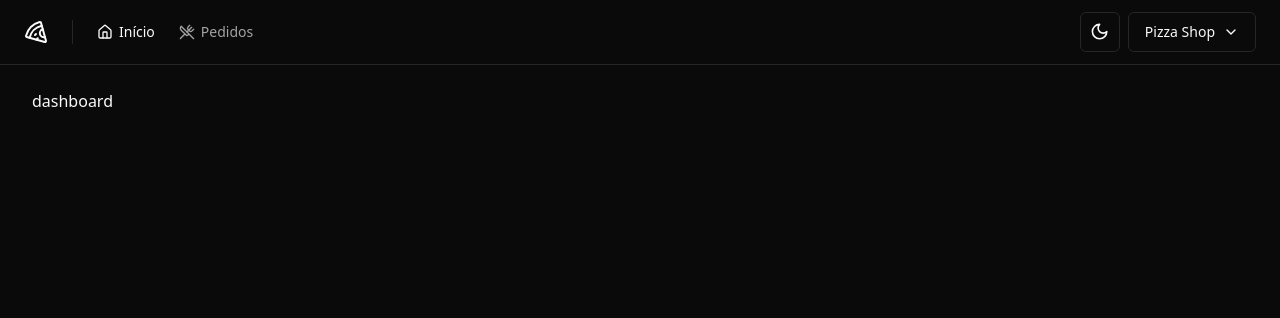
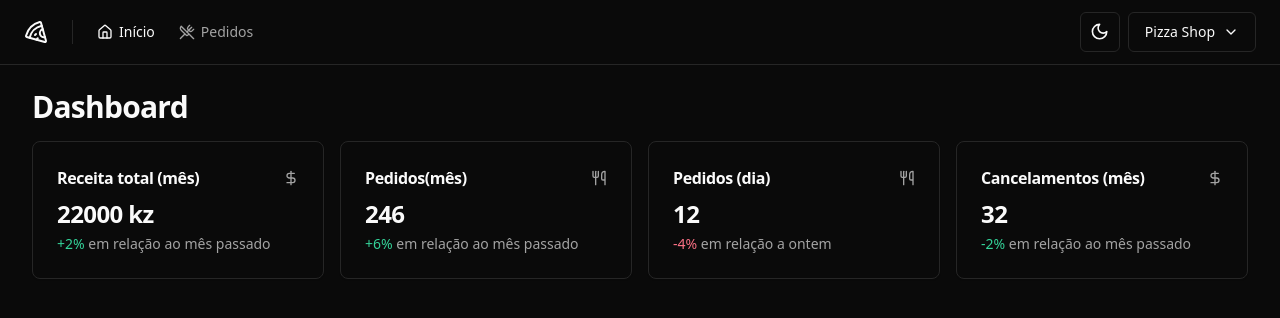
Before and after one commit to Jecilia/pizza-shop-web, a React (Vite) app: page / in a window 1280 px wide. Shown: the top 318 px of the page. Built offline with nearby package versions, Linux system fonts and the light colour scheme.

Commit message:
Page: Dashboard

```diff
--- /dev/null
+++ b/src/components/ui/card.tsx
@@ -0,0 +1,79 @@
+import * as React from "react"
+
+import { cn } from "@/lib/utils"
+
+const Card = React.forwardRef<
+  HTMLDivElement,
+  React.HTMLAttributes<HTMLDivElement>
+>(({ className, ...props }, ref) => (
+  <div
+    ref={ref}
+    className={cn(
+      "rounded-lg border bg-card text-card-foreground shadow-sm",
+      className
+    )}
+    {...props}
+  />
+))
+Card.displayName = "Card"
+
+const CardHeader = React.forwardRef<
+  HTMLDivElement,
+  React.HTMLAttributes<HTMLDivElement>
+>(({ className, ...props }, ref) => (
+  <div
+    ref={ref}
+    className={cn("flex flex-col space-y-1.5 p-6", className)}
+    {...props}
+  />
+))
+CardHeader.displayName = "CardHeader"
+
+const CardTitle = React.forwardRef<
+  HTMLParagraphElement,
+  React.HTMLAttributes<HTMLHeadingElement>
+>(({ className, ...props }, ref) => (
+  <h3
+    ref={ref}
+    className={cn(
+      "text-2xl font-semibold leading-none tracking-tight",
+      className
+    )}
+    {...props}
+  />
+))
+CardTitle.displayName = "CardTitle"
+
+const CardDescription = React.forwardRef<
+  HTMLParagraphElement,
+  React.HTMLAttributes<HTMLParagraphElement>
+>(({ className, ...props }, ref) => (
+  <p
+    ref={ref}
+    className={cn("text-sm text-muted-foreground", className)}
+    {...props}
+  />
+))
+CardDescription.displayName = "CardDescription"
+
+const CardContent = React.forwardRef<
+  HTMLDivElement,
+  React.HTMLAttributes<HTMLDivElement>
+>(({ className, ...props }, ref) => (
+  <div ref={ref} className={cn("p-6 pt-0", className)} {...props} />
+))
+CardContent.displayName = "CardContent"
+
+const CardFooter = React.forwardRef<
+  HTMLDivElement,
+  React.HTMLAttributes<HTMLDivElement>
+>(({ className, ...props }, ref) => (
+  <div
+    ref={ref}
+    className={cn("flex items-center p-6 pt-0", className)}
+    {...props}
+  />
+))
+CardFooter.displayName = "CardFooter"
+
+export { Card, CardHeader, CardFooter, CardTitle, CardDescription, CardContent }
--- a/src/pages/app/dashboard.tsx
+++ /dev/null
@@ -1,10 +0,0 @@
-import { Helmet } from "react-helmet-async";
-
-export function Dashboard() {
-  return (
-    <>
-      <Helmet title="Dashboard" />
-      <h1>dashboard</h1>
-    </>
-  );
-}
--- /dev/null
+++ b/src/pages/app/dashboard/dashboard.tsx
@@ -0,0 +1,22 @@
+import { Helmet } from "react-helmet-async";
+import { MonthRevenueCard } from "./month-revenue-card";
+import { MonthOrdersAmoutCard } from "./month-orders-amount-card";
+import { DayOrdersAmountCard } from "./day-orders-amount-card";
+import { MonthCanceledOrdersAmountCard } from "./month-canceled-orders-amount-card";
+
+export function Dashboard() {
+  return (
+    <>
+      <Helmet title="Dashboard" />
+      <div className="flex flex-col gap-4">
+        <h1 className="text-3xl font-bold tracking-tight">Dashboard</h1>
+        <div className="grid grid-cols-4 gap-4">
+          <MonthRevenueCard />
+          <MonthOrdersAmoutCard />
+          <DayOrdersAmountCard />
+          <MonthCanceledOrdersAmountCard />
+        </div>
+      </div>
+    </>
+  );
+}
--- /dev/null
+++ b/src/pages/app/dashboard/day-orders-amount-card.tsx
@@ -0,0 +1,20 @@
+import { Card, CardHeader, CardTitle, CardContent } from "@/components/ui/card";
+import { Utensils } from "lucide-react";
+
+export function DayOrdersAmountCard() {
+  return (
+    <Card>
+      <CardHeader className="flex-row items-center justify-between space-y-0 pb-2">
+        <CardTitle className="text-base font-semibold">Pedidos (dia)</CardTitle>
+        <Utensils className="size-4 text-muted-foreground" />
+      </CardHeader>
+      <CardContent className="space-y-1">
+        <span className="text-2xl font-bold tracking-tight">12</span>
+        <p className="text-sm text-muted-foreground">
+          <span className="text-rose-500 dark:text-rose-400"> -4%</span> em
+          relação a ontem
+        </p>
+      </CardContent>
+    </Card>
+  );
+}
--- /dev/null
+++ b/src/pages/app/dashboard/month-canceled-orders-amount-card.tsx
@@ -0,0 +1,22 @@
+import { Card, CardHeader, CardTitle, CardContent } from "@/components/ui/card";
+import { DollarSign } from "lucide-react";
+
+export function MonthCanceledOrdersAmountCard() {
+  return (
+    <Card>
+      <CardHeader className="flex-row items-center justify-between space-y-0 pb-2">
+        <CardTitle className="text-base font-semibold">
+          Cancelamentos (mês)
+        </CardTitle>
+        <DollarSign className="size-4 text-muted-foreground" />
+      </CardHeader>
+      <CardContent className="space-y-1">
+        <span className="text-2xl font-bold tracking-tight">32</span>
+        <p className="text-sm text-muted-foreground">
+          <span className="text-emerald-500 dark:text-emerald-400">-2%</span> em
+          relação ao mês passado
+        </p>
+      </CardContent>
+    </Card>
+  );
+}
--- /dev/null
+++ b/src/pages/app/dashboard/month-orders-amount-card.tsx
@@ -0,0 +1,20 @@
+import { Card, CardHeader, CardTitle, CardContent } from "@/components/ui/card";
+import { Utensils } from "lucide-react";
+
+export function MonthOrdersAmoutCard() {
+  return (
+    <Card>
+      <CardHeader className="flex-row items-center justify-between space-y-0 pb-2">
+        <CardTitle className="text-base font-semibold">Pedidos(mês)</CardTitle>
+        <Utensils className="size-4 text-muted-foreground" />
+      </CardHeader>
+      <CardContent className="space-y-1">
+        <span className="text-2xl font-bold tracking-tight">246</span>
+        <p className="text-sm text-muted-foreground">
+          <span className="text-emerald-500 dark:text-emerald-400">+6%</span> em
+          relação ao mês passado
+        </p>
+      </CardContent>
+    </Card>
+  );
+}
--- /dev/null
+++ b/src/pages/app/dashboard/month-revenue-card.tsx
@@ -0,0 +1,22 @@
+import { Card, CardHeader, CardTitle, CardContent } from "@/components/ui/card";
+import { DollarSign } from "lucide-react";
+
+export function MonthRevenueCard() {
+  return (
+    <Card>
+      <CardHeader className="flex-row items-center justify-between space-y-0 pb-2">
+        <CardTitle className="text-base font-semibold">
+          Receita total (mês)
+        </CardTitle>
+        <DollarSign className="size-4 text-muted-foreground" />
+      </CardHeader>
+      <CardContent className="space-y-1">
+        <span className="text-2xl font-bold tracking-tight">22000 kz</span>
+        <p className="text-sm text-muted-foreground">
+          <span className="text-emerald-500 dark:text-emerald-400">+2%</span> em
+          relação ao mês passado
+        </p>
+      </CardContent>
+    </Card>
+  );
+}
--- a/src/routes.tsx
+++ b/src/routes.tsx
@@ -1,5 +1,5 @@
 import { createBrowserRouter } from "react-router-dom";
-import { Dashboard } from "./pages/app/dashboard";
+import { Dashboard } from "./pages/app/dashboard/dashboard";
 import { SignIn } from "./pages/auth/sign-in";
 import { AppLayout } from "./pages/_layout/app";
 import { AuthLayout } from "./pages/_layout/auth";
```
Also changed, not shown: 1 other file (tests, documents, lock files or other folders).
